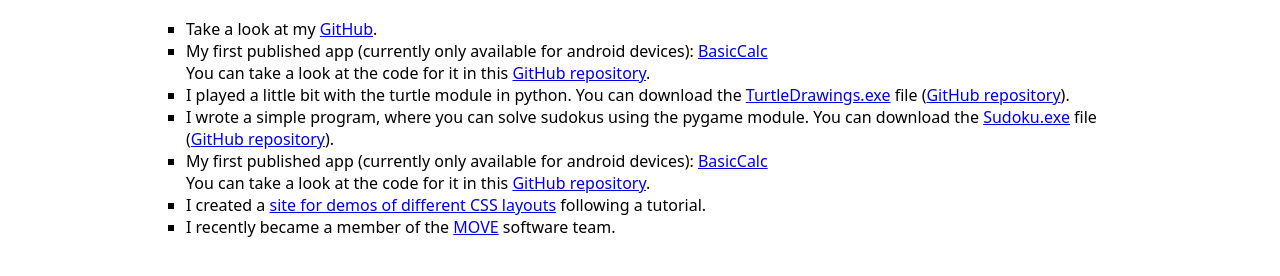
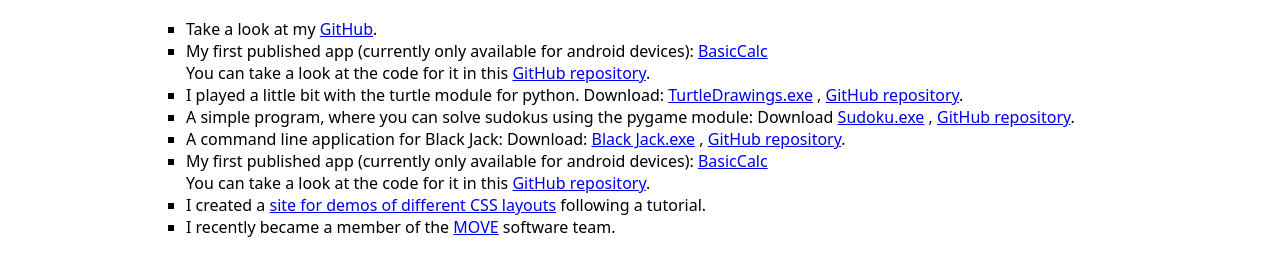
Before and after one commit to MatthiasSagerer/TUM-Site, a plain HTML site: page HTML/projects.html in a window 1280 px wide. Shown: the part 104-380 px from the top of the page. Drawn offline with Linux system fonts and the light colour scheme.

Commit message:
include Black Jack.exe

```diff
--- a/HTML/projects.html
+++ b/HTML/projects.html
@@ -37,14 +37,17 @@
                 <a target="_blank" href="https://github.com/MatthiasSagerer/BasicCalculatorApp">GitHub repository</a>.
             </li>
             <li>
-                I played a little bit with the turtle module in python. You can download the
-                <a download rel="noopener noreferrer" target="_blank" href="../assets/files/TurtleDrawings.exe">TurtleDrawings.exe</a> file
-                (<a target="_blank" href="https://github.com/MatthiasSagerer/TurtleDrawings">GitHub repository</a>).
+                I played a little bit with the turtle module for python. Download:
+                <a download rel="noopener noreferrer" target="_blank" href="../assets/files/TurtleDrawings.exe">TurtleDrawings.exe</a>
+                , <a target="_blank" href="https://github.com/MatthiasSagerer/TurtleDrawings">GitHub repository</a>.
             </li>
             <li>
-                I wrote a simple program, where you can solve sudokus using the pygame module. You can download the
-                <a download rel="noopener noreferrer" target="_blank" href="../assets/files/Sudoku.exe">Sudoku.exe</a> file
-                (<a target="_blank" href="https://github.com/MatthiasSagerer/Sudoku-Pygame">GitHub repository</a>).
+                A simple program, where you can solve sudokus using the pygame module: Download <a download rel="noopener noreferrer" target="_blank" href="../assets/files/Sudoku.exe">Sudoku.exe</a>
+                , <a target="_blank" href="https://github.com/MatthiasSagerer/Sudoku-Pygame">GitHub repository</a>.
+            </li>
+            <li>
+                A command line application for Black Jack: Download: <a download rel="noopener noreferrer" target="_blank" href="../assets/files/Black Jack.exe">Black Jack.exe</a>
+                , <a target="_blank" href="https://github.com/MatthiasSagerer/BlackJackCommandLine">GitHub repository</a>.
             </li>
             <li>
                 My first published app (currently only available for android devices):
```
Also changed, not shown: 1 other file.
